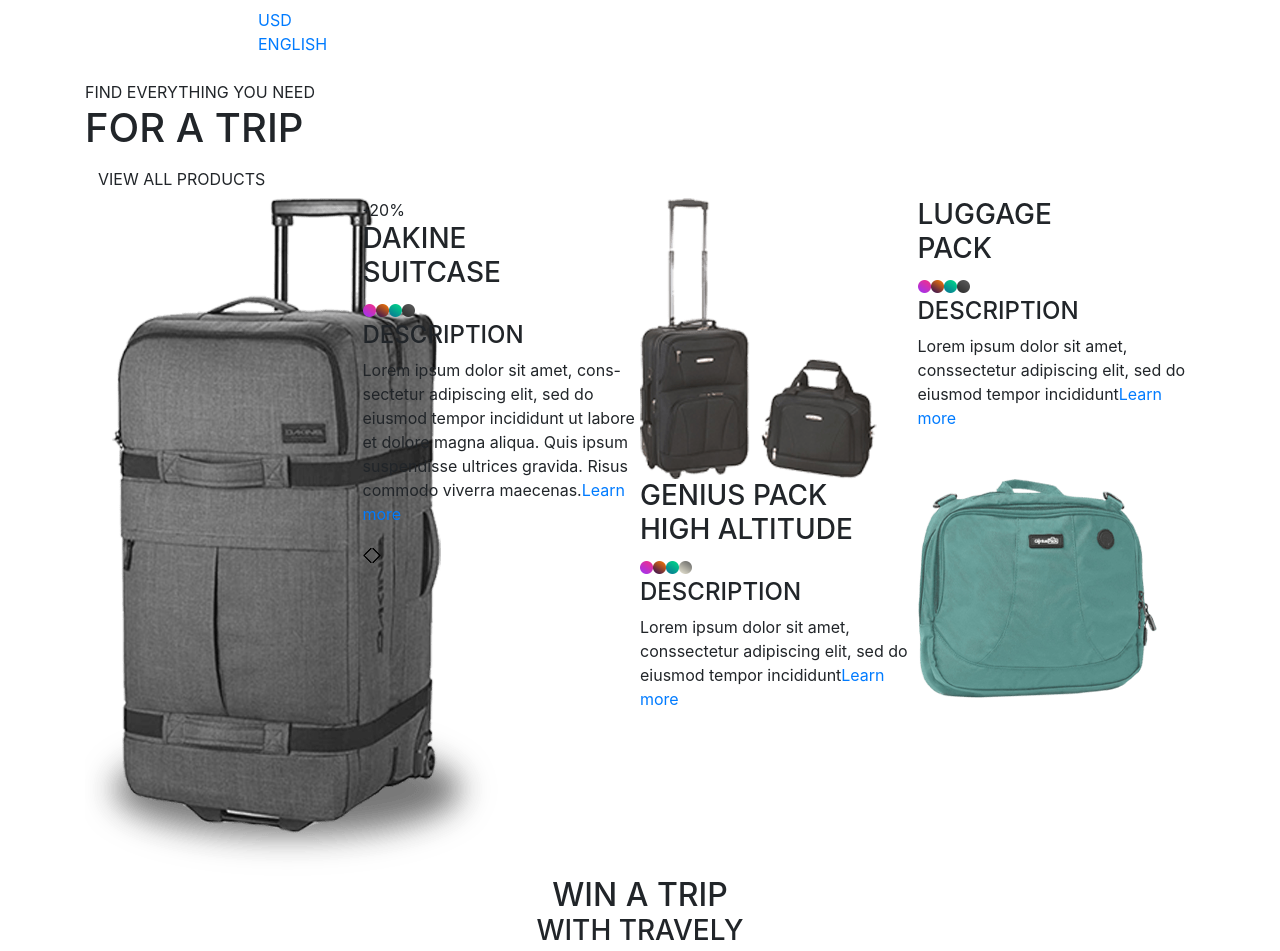
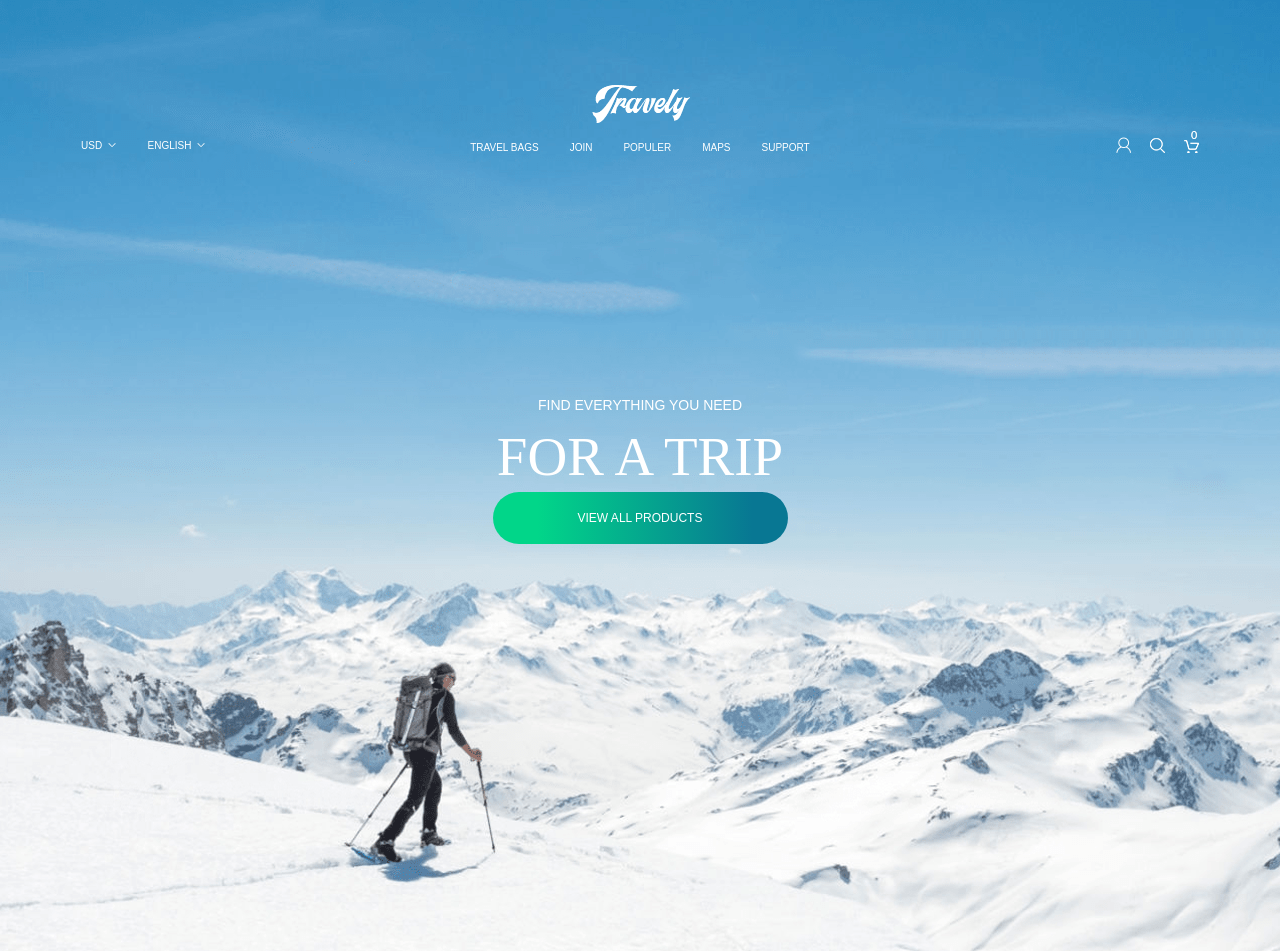
Before and after one commit to ahmedSamir01/Travely, a plain HTML site: page index.html in a window 1280 px wide. Shown: the top 951 px of the page. Drawn offline with Linux system fonts and the light colour scheme; files that its build step writes are made by us from their sources.

Commit message:
editpath

```diff
--- a/index.html
+++ b/index.html
@@ -8,7 +8,7 @@
     <link rel="stylesheet" href="css/bootstrap.min.css">
     <link rel="stylesheet" href="css/font-awesome.min.css">
     <link rel="stylesheet" href="css/animate.css">
-    <link rel="stylesheet" href="css/main-min.js">
+    <link rel="stylesheet" href="css/main-min.css">
     <script src="https://oss.maxcdn.com/html5shiv/3.7.3/html5shiv.min.js"></script>
     <script src="https://oss.maxcdn.com/respond/1.4.2/respond.min.js"></script>
   </head>
```
